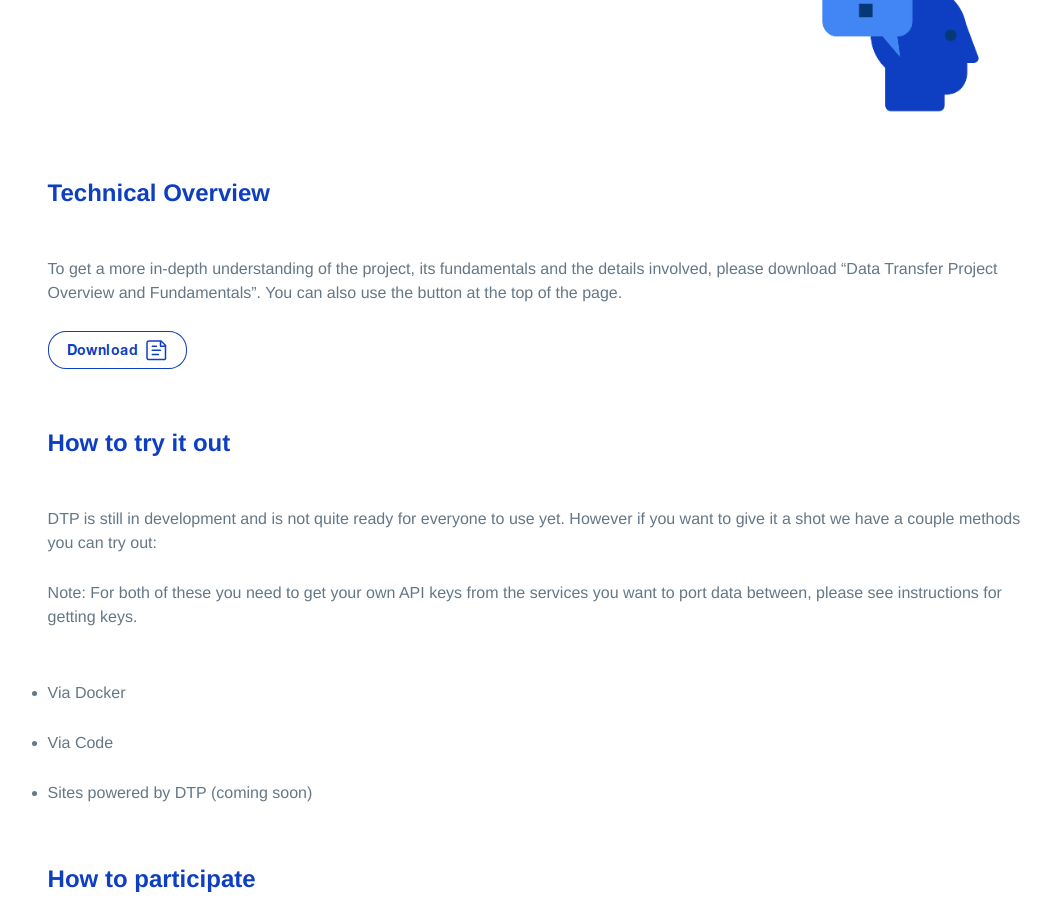
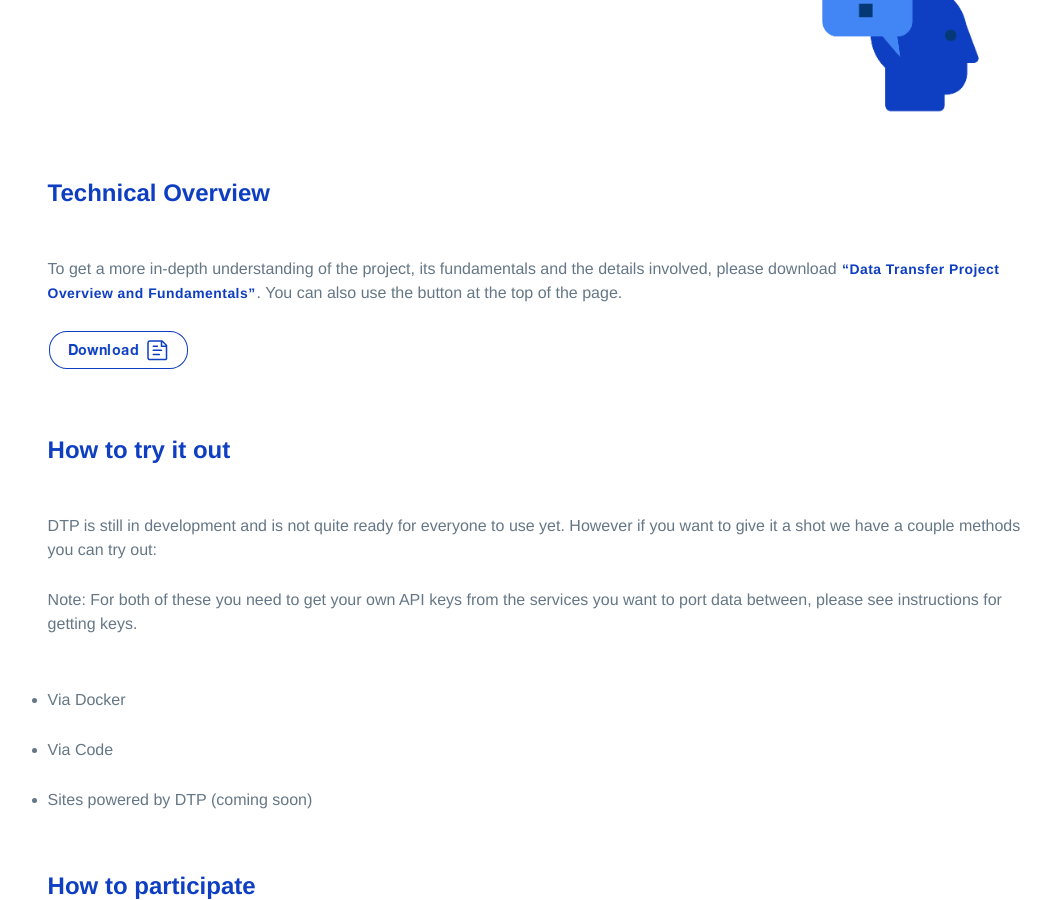
Before and after one commit to holachuy/staging-dtp, a Jekyll site: the page built from index.md, in a window 1280 px wide and 900 px high, scrolled down 2318 px. Shown: the whole window, without its empty margins (106-1157 px from the left). Built offline with Jekyll 4.4.1, drawn with Linux system fonts in a browser that asks for light colours; our own code applies the rules of GitHub Pages for plain Markdown files.

Commit message:
Update index.md

```diff
--- a/index.md
+++ b/index.md
@@ -52,9 +52,9 @@ Users should be in control of their data on the web, part of this is the ability
 
 ## Technical Overview
 
-To get a more in-depth understanding of the project, its fundamentals and the details involved, please download “Data Transfer Project Overview and Fundamentals”. You can also use the button at the top of the page.
+To get a more in-depth understanding of the project, its fundamentals and the details involved, please download [“Data Transfer Project Overview and Fundamentals”](./dtp-overview.pdf). You can also use the button at the top of the page.
 
-<img class="download-image" src="./images/download.png">
+<a href="./dtp-overview.pdf" class="download-link" ><img class="download-image" src="./images/download.png"></a>
 
 ## How to try it out
 
```
